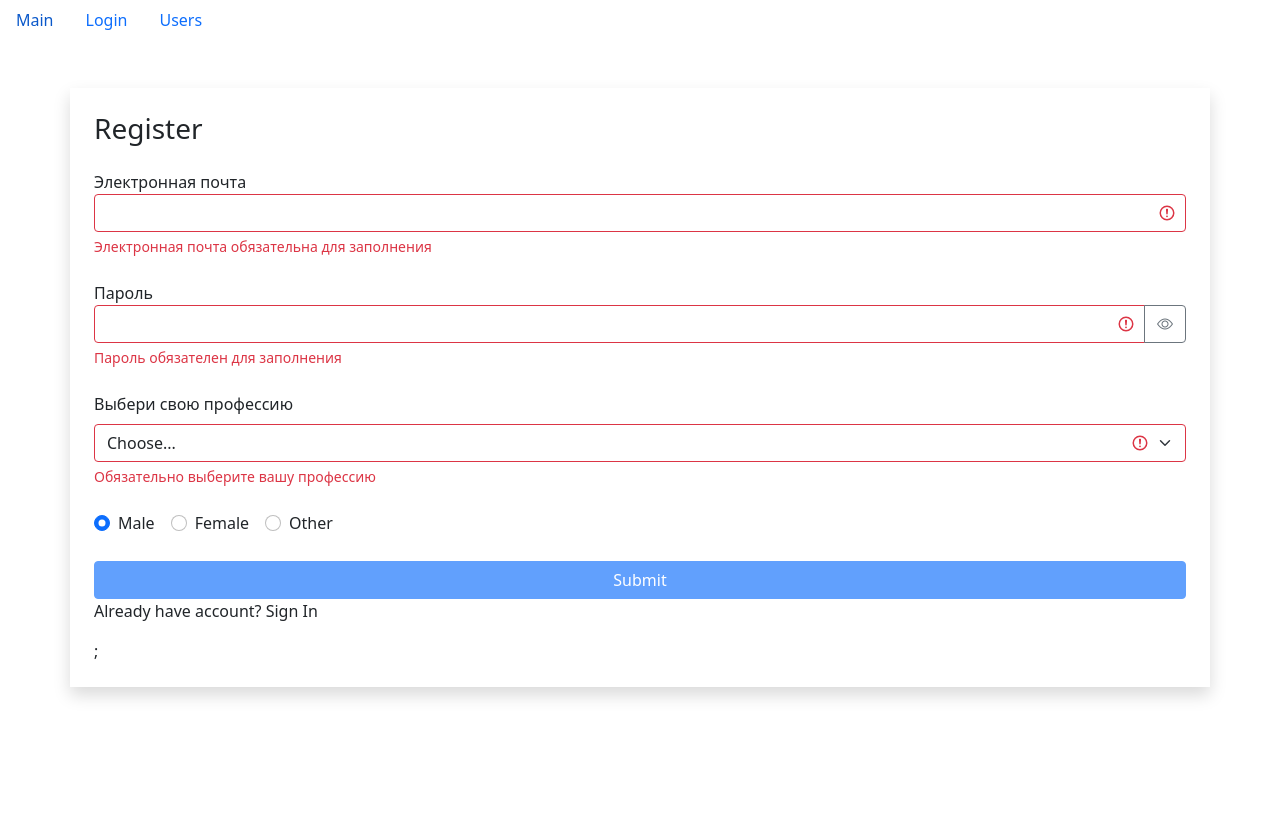
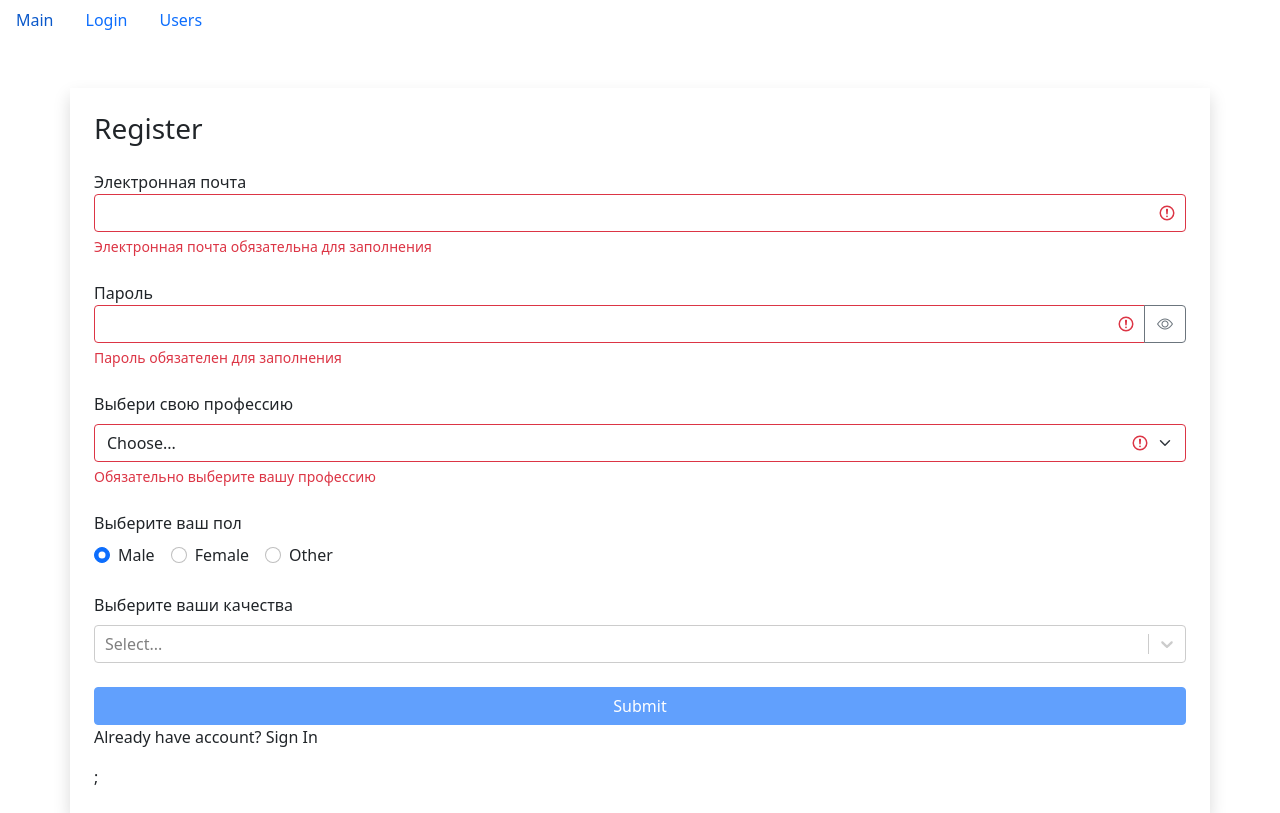
Before and after one commit to perezeginamv/fast-company, a React (Create React App) app: page /login/1 in a window 1280 px wide. Both pictures are taken after a click on the button "Sign Up". Built offline with nearby package versions, Linux system fonts and the light colour scheme.

Commit message:
changing api files, adding multiselect

```diff
--- a/package.json
+++ b/package.json
@@ -14,6 +14,7 @@
         "react-dom": "^18.2.0",
         "react-router-dom": "^5.3.0",
         "react-scripts": "5.0.1",
+        "react-select": "^5.8.0",
         "web-vitals": "^2.1.4"
     },
     "scripts": {
--- a/src/api/fake.api/professions.api.js
+++ b/src/api/fake.api/professions.api.js
@@ -17,8 +17,8 @@
 const fetchAll = () =>
     new Promise((resolve) => {
         window.setTimeout(function () {
-            resolve(professions);
-        }, 500);
+            resolve(professionsObject);
+        }, 2000);
     });
 
 export default {
--- /dev/null
+++ b/src/api/fake.api/qualities.api.js
@@ -0,0 +1,42 @@
+const qualities = {
+    tedious: {
+        _id: "67rdca3eeb7f6fgeed471198",
+        name: "Нудила",
+        color: "primary"
+    },
+    strange: {
+        _id: "67rdca3eeb7f6fgeed471100",
+        name: "Странный",
+        color: "secondary"
+    },
+    buller: {
+        _id: "67rdca3eeb7f6fgeed4711012",
+        name: "Троль",
+        color: "success"
+    },
+    alcoholic: {
+        _id: "67rdca3eeb7f6fgeed471101",
+        name: "Алкоголик",
+        color: "danger"
+    },
+    handsome: {
+        _id: "67rdca3eeb7f6fgeed471102",
+        name: "Красавчик",
+        color: "info"
+    },
+    uncertain: {
+        _id: "67rdca3eeb7f6fgeed471103",
+        name: "Неуверенный",
+        color: "dark"
+    }
+};
+const fetchAll = () =>
+    new Promise((resolve) => {
+        window.setTimeout(function () {
+            resolve(qualities);
+        }, 2000);
+    });
+
+export default {
+    fetchAll
+};
--- a/src/api/fake.api/user.api.js
+++ b/src/api/fake.api/user.api.js
@@ -147,7 +147,7 @@
     new Promise((resolve) => {
         window.setTimeout(function () {
             resolve(users);
-        }, 500);
+        }, 2000);
     });
 
 const getById = (id) =>
@@ -156,7 +156,6 @@
             resolve(users.find((user) => user._id === id));
         }, 1000);
     });
-
 export default {
     fetchAll,
     getById
--- a/src/api/index.js
+++ b/src/api/index.js
@@ -1,7 +1,9 @@
 import users from "./fake.api/user.api";
 import professions from "./fake.api/professions.api";
+import qualities from "./fake.api/qualities.api";
 const API = {
     users,
-    professions
+    professions,
+    qualities
 };
 export default API;
--- /dev/null
+++ b/src/components/common/form/multiSelectField.jsx
@@ -0,0 +1,41 @@
+import React from "react";
+import Select from "react-select";
+import PropTypes from "prop-types";
+
+const MultuSelectField = ({ options, onChange, name, label, defaultValue }) => {
+    const optionsArray =
+        !Array.isArray(options) && typeof options === "object"
+            ? Object.keys(options).map((optionName) => ({
+                  label: options[optionName].name,
+                  value: options[optionName]._id
+              }))
+            : options;
+    const handleChange = (value) => {
+        onChange({ name, value });
+    };
+    return (
+        <div className="mb-4">
+            <label className="form-label">{label}</label>
+            <Select
+                isMulti
+                options={optionsArray}
+                className="basic-multi-select"
+                classNamePrefix="select"
+                defaultValue={defaultValue}
+                onChange={handleChange}
+                name={name}
+                closeMenuOnSelect={false}
+            />
+        </div>
+    );
+};
+
+MultuSelectField.propTypes = {
+    options: PropTypes.oneOfType([PropTypes.object, PropTypes.array]),
+    onChange: PropTypes.func,
+    name: PropTypes.string,
+    label: PropTypes.string,
+    defaultValue: PropTypes.array
+};
+
+export default MultuSelectField;
--- a/src/components/common/form/radioField.jsx
+++ b/src/components/common/form/radioField.jsx
@@ -2,9 +2,13 @@
 import PropTypes from "prop-types";
 
 const RadioField = ({ options, name, onChange, value, label }) => {
+    const handleChange = ({ target }) => {
+        onChange({ name: target.name, value: target.value });
+    };
     return (
         <div className="mb-4">
             <label className="form-label">{label}</label>
+            <div>
                 {options.map((option) => (
                     <div
                         key={option.name + "_" + option.value}
@@ -17,7 +21,7 @@
                             id={option.name + "_" + option.value}
                             checked={option.value === value}
                             value={option.value}
-                        onChange={onChange}
+                            onChange={handleChange}
                         />
                         <label
                             className="form-check-label"
@@ -27,6 +31,7 @@
                         </label>
                     </div>
                 ))}
+            </div>
         </div>
     );
 };
--- a/src/components/common/form/selectField.jsx
+++ b/src/components/common/form/selectField.jsx
@@ -20,6 +20,9 @@
     const getInputClasses = () => {
         return "form-select" + (error ? " is-invalid" : "");
     };
+    const handleChange = ({ target }) => {
+        onChange({ name: target.name, value: target.value });
+    };
 
     return (
         <div className="mb-4">
@@ -28,7 +31,7 @@
                 className={getInputClasses()}
                 name="profession"
                 value={value}
-                onChange={onChange}
+                onChange={handleChange}
             >
                 <option disabled value="">
                     {defaultOption}
--- a/src/components/common/form/textField.jsx
+++ b/src/components/common/form/textField.jsx
@@ -9,6 +9,10 @@
     const toggleShowPassword = () => {
         setShowPassword((prevState) => !prevState);
     };
+
+    const handleChange = ({ target }) => {
+        onChange({ name: target.name, value: target.value });
+    };
     return (
         <div className="mb-4">
             <label htmlFor={name}>{label}</label>{" "}
@@ -18,7 +22,7 @@
                     name={name}
                     id={name}
                     value={value}
-                    onChange={onChange}
+                    onChange={handleChange}
                     className={getInputClasses()}
                 />{" "}
                 {type === "password" && (
--- a/src/components/common/table/index.js
+++ b/src/components/common/table/index.js
@@ -2,5 +2,4 @@
 import TableBody from "./tableBody";
 import TableHeader from "./tableHeader";
 export default Table;
-
 export { TableBody, TableHeader };
--- a/src/components/ui/registerForm.jsx
+++ b/src/components/ui/registerForm.jsx
@@ -4,26 +4,30 @@
 import api from "../../api";
 import SelectField from "../common/form/selectField";
 import RadioField from "../common/form/radioField";
+import MultuSelectField from "../common/form/multiSelectField";
 
 const RegisterForm = () => {
     const [data, setDate] = useState({
         email: "",
         password: "",
         profession: "",
-        sex: "male"
+        sex: "male",
+        qualities: []
     });
+    const [qualities, setQualities] = useState({});
     const [professions, setProfession] = useState();
     const [errors, setErrors] = useState({});
     useEffect(() => {
         api.professions.fetchAll().then((date) => setProfession(date));
+        api.qualities.fetchAll().then((date) => setQualities(date));
     }, []);
-    const handleChange = ({ target }) => {
+    const handleChange = (target) => {
         setDate((prevState) => ({
             ...prevState,
             [target.name]: target.value
         }));
     };
-    console.log(data);
+
     const validatorConfig = {
         email: {
             isRequired: {
@@ -105,7 +109,15 @@
                 onChange={handleChange}
                 value={data.sex}
                 name="sex"
+                label="Выберите ваш пол"
             />
+            <MultuSelectField
+                onChange={handleChange}
+                options={qualities}
+                label="Выберите ваши качества"
+                name="qualities"
+            />
+
             <button
                 disabled={!isValid}
                 className="btn btn-primary w-100 mx-auto"
```
Also changed, not shown: 1 other file (tests, documents, lock files or other folders). Lines whose indentation alone changed are shown as unchanged.
